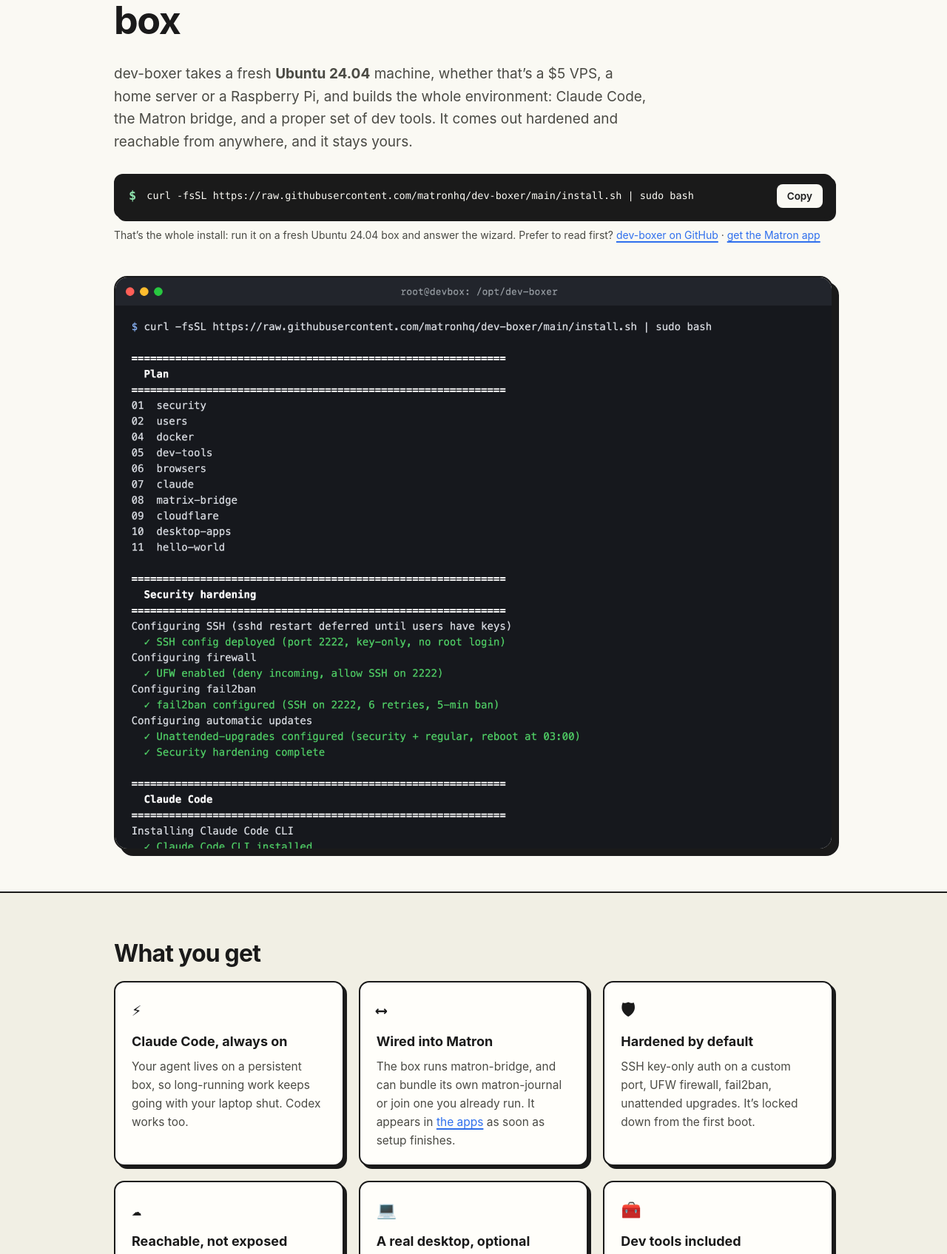
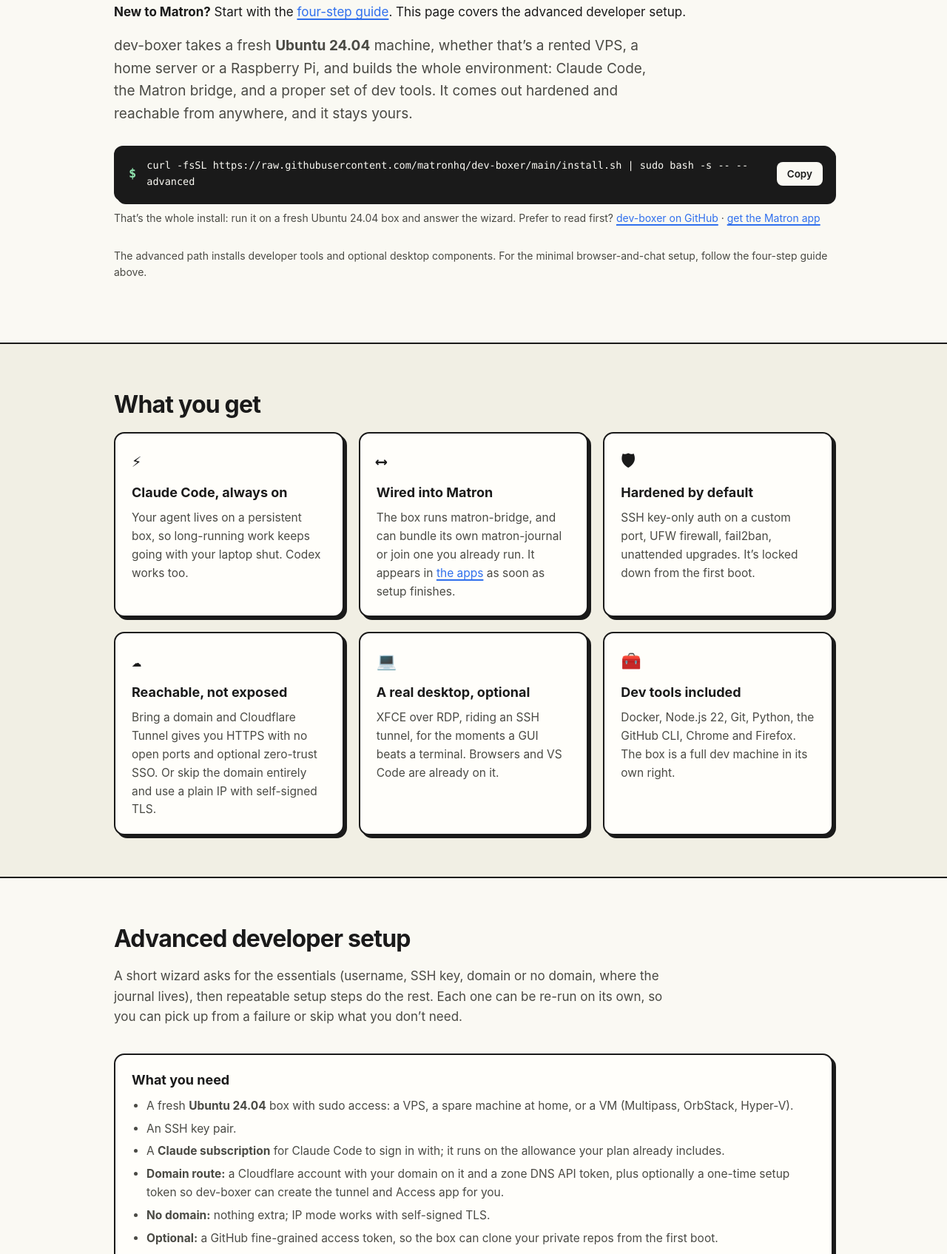
Before and after one commit to Matronhq/matron-site, a plain HTML site: page dev-boxer/index.html in a window 1280 px wide. Shown: the part 227-1922 px from the top of the page at 74% size. Drawn offline with Linux system fonts and the light colour scheme.

Commit message:
Keep advanced installation distinct from the starter guide

```diff
--- a/dev-boxer/index.html
+++ b/dev-boxer/index.html
@@ -35,18 +35,16 @@
 <main>
   <section class="page-hero">
     <div class="wrap">
-      <h1>One command to an always-on agent box</h1>
-      <p class="lede">dev-boxer takes a fresh <strong>Ubuntu 24.04</strong> machine, whether that&rsquo;s a $5 VPS, a home server or a Raspberry Pi, and builds the whole environment: Claude Code, the Matron bridge, and a proper set of dev tools. It comes out hardened and reachable from anywhere, and it stays yours.</p>
+      <h1>An agent box with developer tools</h1>
+      <p><strong>New to Matron?</strong> Start with the <a href="/getting-started/">four-step guide</a>. This page covers the advanced developer setup.</p>
+      <p class="lede">dev-boxer takes a fresh <strong>Ubuntu 24.04</strong> machine, whether that&rsquo;s a rented VPS, a home server or a Raspberry Pi, and builds the whole environment: Claude Code, the Matron bridge, and a proper set of dev tools. It comes out hardened and reachable from anywhere, and it stays yours.</p>
       <div class="cmdbox">
         <span class="prompt" aria-hidden="true">$</span>
-        <code>curl -fsSL https://raw.githubusercontent.com/matronhq/dev-boxer/main/install.sh | sudo bash</code>
+        <code style="white-space:normal;overflow-wrap:anywhere">curl -fsSL https://raw.githubusercontent.com/matronhq/dev-boxer/main/install.sh | sudo bash -s -- --advanced</code>
         <button type="button" data-copy aria-label="Copy install command">Copy</button>
       </div>
       <p class="cmd-note">That&rsquo;s the whole install: run it on a fresh Ubuntu 24.04 box and answer the wizard. Prefer to read first? <a href="https://github.com/Matronhq/dev-boxer">dev-boxer on GitHub</a> &middot; <a href="/#download">get the Matron app</a></p>
-      <figure class="shot wide" style="margin-top:44px">
-        <img src="/assets/screens/devboxer-terminal.png" width="1520" height="1212"
-             alt="dev-boxer's installer running in a terminal: the module plan, then security hardening and Claude Code setup steps completing with green check marks">
-      </figure>
+      <p class="cmd-note">The advanced path installs developer tools and optional desktop components. For the minimal browser-and-chat setup, follow the four-step guide above.</p>
     </div>
   </section>
 
@@ -66,12 +64,12 @@
 
   <section>
     <div class="wrap">
-      <h2>One command, eleven modules</h2>
-      <p class="section-lede">A short wizard asks for the essentials (username, SSH key, domain or no domain, where the journal lives), then eleven idempotent modules do the rest. Each one can be re-run on its own, so you can pick up from a failure or skip what you don&rsquo;t need.</p>
+      <h2>Advanced developer setup</h2>
+      <p class="section-lede">A short wizard asks for the essentials (username, SSH key, domain or no domain, where the journal lives), then repeatable setup steps do the rest. Each one can be re-run on its own, so you can pick up from a failure or skip what you don&rsquo;t need.</p>
       <div class="card reqs">
         <h3>What you need</h3>
         <ul>
-          <li>A fresh <strong>Ubuntu 24.04</strong> box with sudo access: a ~$5 VPS, a spare machine at home, or a VM (Multipass, OrbStack, Hyper-V).</li>
+          <li>A fresh <strong>Ubuntu 24.04</strong> box with sudo access: a VPS, a spare machine at home, or a VM (Multipass, OrbStack, Hyper-V).</li>
           <li>An SSH key pair.</li>
           <li>A <strong>Claude subscription</strong> for Claude Code to sign in with; it runs on the allowance your plan already includes.</li>
           <li><strong>Domain route:</strong> a Cloudflare account with your domain on it and a zone DNS API token, plus optionally a one-time setup token so dev-boxer can create the tunnel and Access app for you.</li>
```
Also changed, not shown: getting-started/index.html (+1 -0 lines).
